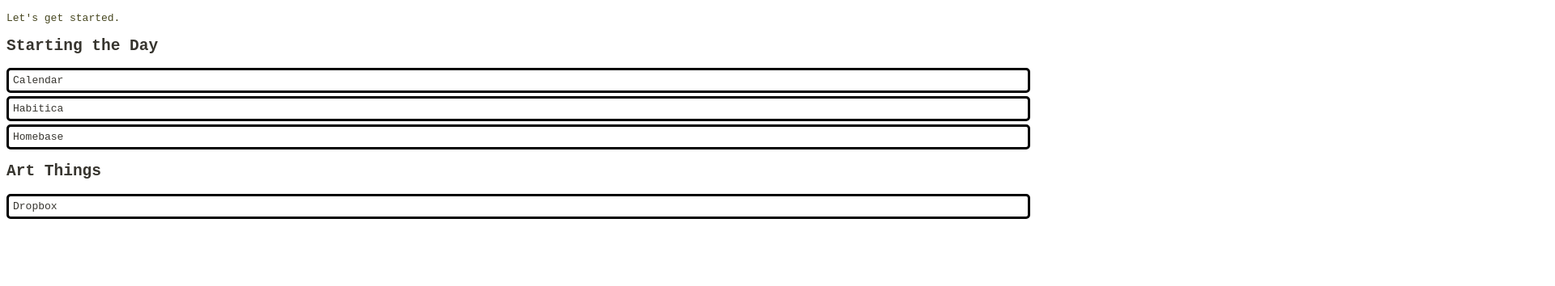
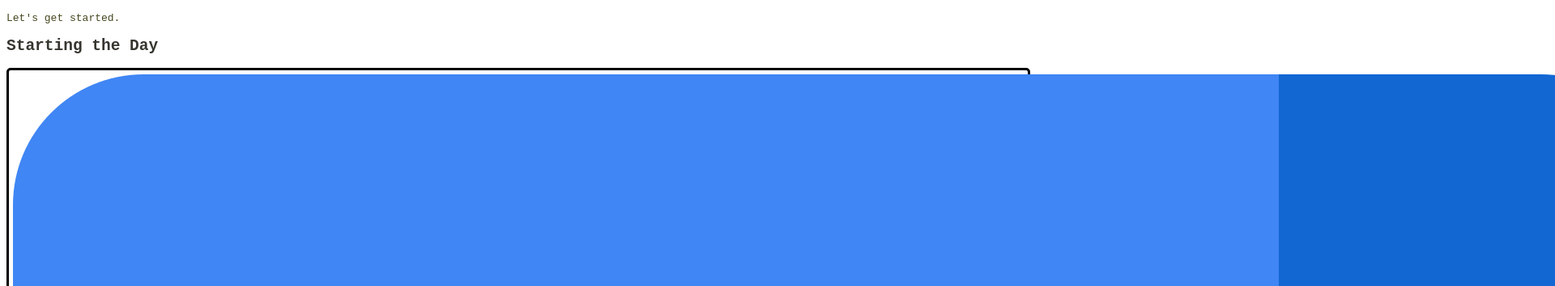
Before and after one commit to willontheweb/life, a plain HTML site: page index.html in a window 1280 px wide. Shown: the part 262-616 px from the top of the page at 81% size, 1920 px wide, since content can reach past the window. Drawn offline with Linux system fonts and the light colour scheme.

Commit message:
google cal logo

```diff
--- a/index.html
+++ b/index.html
@@ -11,7 +11,7 @@
 <h1>Beetle Hollow</h1>
 <p>Let's get started.</p>
 <h2>Starting the Day</h2>
-<a href="https://calendar.google.com/calendar/u/0/r/week/" target="_blank">Calendar</a>
+<a href="https://calendar.google.com/calendar/u/0/r/week/" target="_blank"><img src="Google cal.png"></a>
 <a href="https://habitica.com/" target="_blank">Habitica</a>
 <a href="https://joinhomebase.com/" target="_blank">Homebase</a>
 
```
Also changed, not shown: Google cal.png (added).
